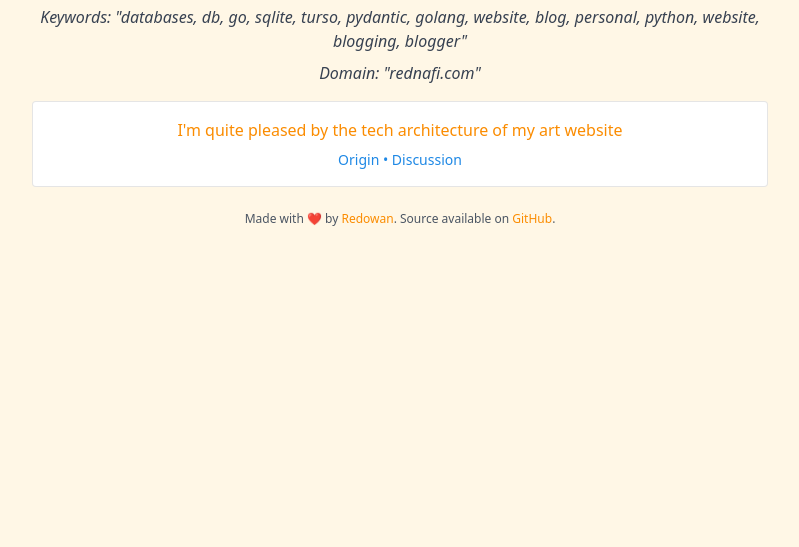
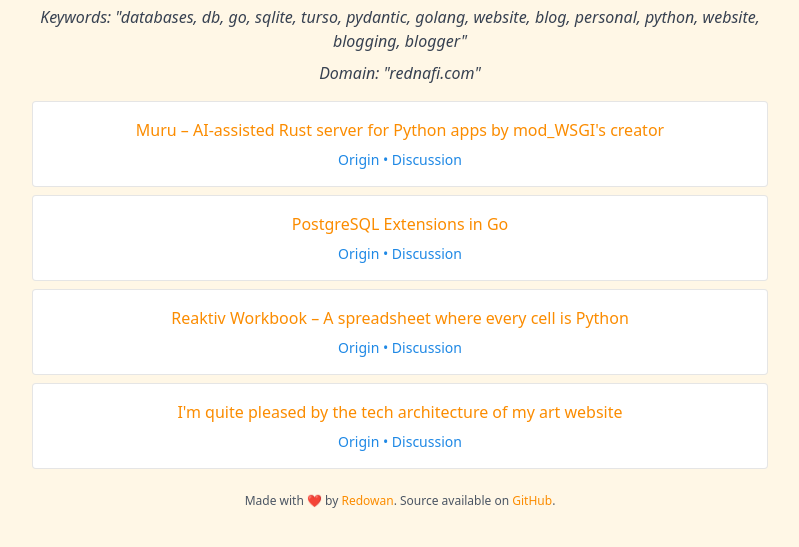
Before and after one commit to rednafi/hn-grep, a plain HTML site: page index.html in a window 1280 px wide. Shown: the part 87-634 px from the top of the page, without its empty margins (240-1039 px from the left). Drawn offline with nearby package versions, Linux system fonts and the light colour scheme.

Commit message:
Add index.html artifact

```diff
--- a/index.html
+++ b/index.html
@@ -50,6 +50,36 @@
 
             <div class="story card">
                 <h2 class="text-base font-medium text-material-orange mb-2 truncate">
+                    Muru – AI-assisted Rust server for Python apps by mod_WSGI&#39;s creator
+                </h2>
+                <p class="text-sm text-material-blue">
+                    <a href="https://simonwillison.net/2026/Nov/21/muru/" target="_blank" class="hover:underline">Origin</a> •
+                    <a href="https://news.ycombinator.com/item?id=50597959" target="_blank" class="hover:underline">Discussion</a>
+                </p>
+            </div>
+
+            <div class="story card">
+                <h2 class="text-base font-medium text-material-orange mb-2 truncate">
+                    PostgreSQL Extensions in Go
+                </h2>
+                <p class="text-sm text-material-blue">
+                    <a href="https://jespino.github.io/gopgext/" target="_blank" class="hover:underline">Origin</a> •
+                    <a href="https://news.ycombinator.com/item?id=50591260" target="_blank" class="hover:underline">Discussion</a>
+                </p>
+            </div>
+
+            <div class="story card">
+                <h2 class="text-base font-medium text-material-orange mb-2 truncate">
+                    Reaktiv Workbook – A spreadsheet where every cell is Python
+                </h2>
+                <p class="text-sm text-material-blue">
+                    <a href="https://workbook.bui.app/" target="_blank" class="hover:underline">Origin</a> •
+                    <a href="https://news.ycombinator.com/item?id=50544428" target="_blank" class="hover:underline">Discussion</a>
+                </p>
+            </div>
+
+            <div class="story card">
+                <h2 class="text-base font-medium text-material-orange mb-2 truncate">
                     I&#39;m quite pleased by the tech architecture of my art website
                 </h2>
                 <p class="text-sm text-material-blue">
```
